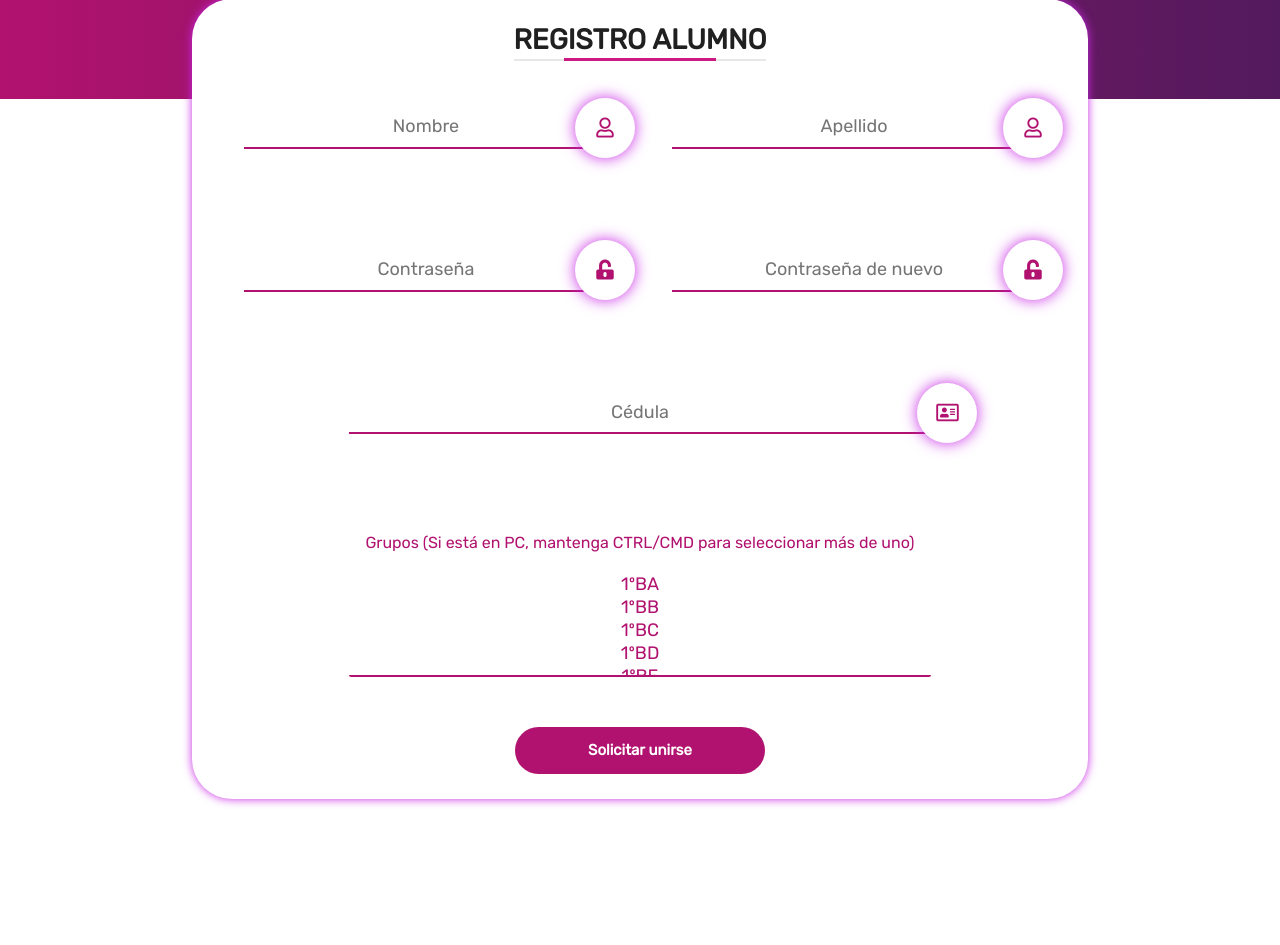
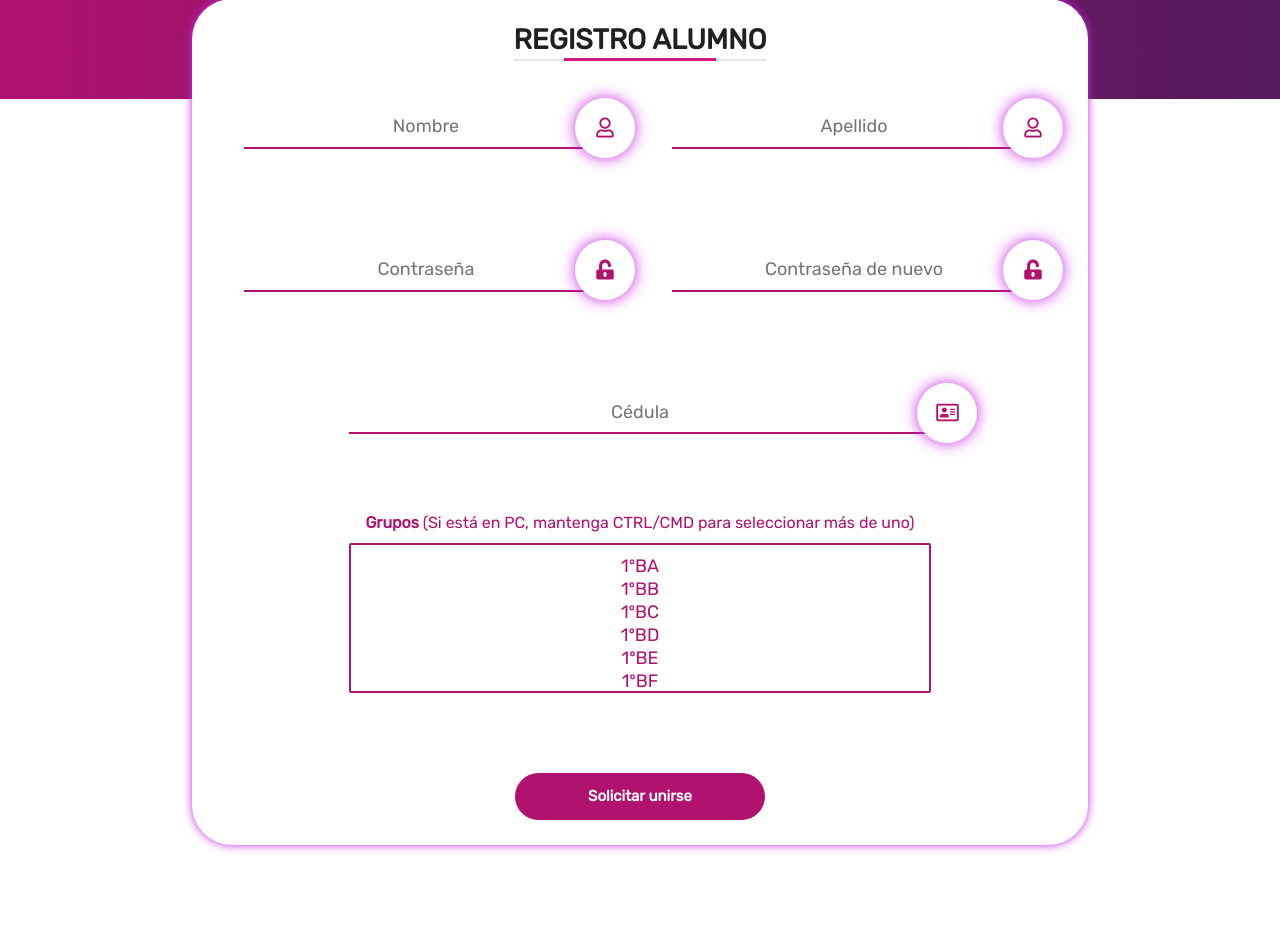
Before and after one commit to aKus-dev/AURUM, a PHP site: page /internal/login/alumno.php in a window 1280 px wide. Shown: the part 201-1146 px from the top of the page. Before the commit the page ends 1007 px from the top, so only its background shows below. Run offline with PHP 8.4, Linux system fonts and the light colour scheme; style sheets or scripts are compiled from the project's sources.

Commit message:
Estilos actualizados

```diff
--- a/src/scss/alumno/_header.scss
+++ b/src/scss/alumno/_header.scss
@@ -16,7 +16,7 @@
 
     @include desktop {
         position: fixed;
-        width: 9.5rem;
+        width: 8rem;
         height: 100vh;
         border-radius: 0 2rem 2rem 0;
         flex-direction: column;
@@ -77,6 +77,6 @@
 .alumno-container {
 
     @include desktop {
-        margin-left: 9.5rem;
+        margin-left: 8rem;
     }
 }
--- a/src/scss/base/_buttons.scss
+++ b/src/scss/base/_buttons.scss
@@ -96,6 +96,7 @@
         width: 65%;
     }
 }
+
 .btn-signup:hover {
     color: $white;
     box-shadow: inset 30rem 0 0 $ligthViolet;
@@ -144,3 +145,8 @@
 .btn-crud:hover {
     transform: scale(1.05);
 }
+
+.disabled {
+    opacity: .5;
+    cursor: not-allowed;
+}
--- a/src/scss/base/_utilidades.scss
+++ b/src/scss/base/_utilidades.scss
@@ -79,7 +79,7 @@
     border-radius: 1rem;
 }
 
-.disabled {
-    opacity: .5;
-    cursor: not-allowed;
+
+.bold {
+    font-weight: bold;
 }
--- a/src/scss/internal/_form.scss
+++ b/src/scss/internal/_form.scss
@@ -180,3 +180,14 @@
 .pb-50 {
     padding-bottom: 50px;
 }
+.m3 {
+    margin-top: 3rem;
+    margin-bottom: 8rem;
+    margin-left: auto;
+    margin-right: auto;
+}
+
+select[multiple] {
+    height: 15rem;
+    border: 2px solid $ligthViolet;
+}
```
